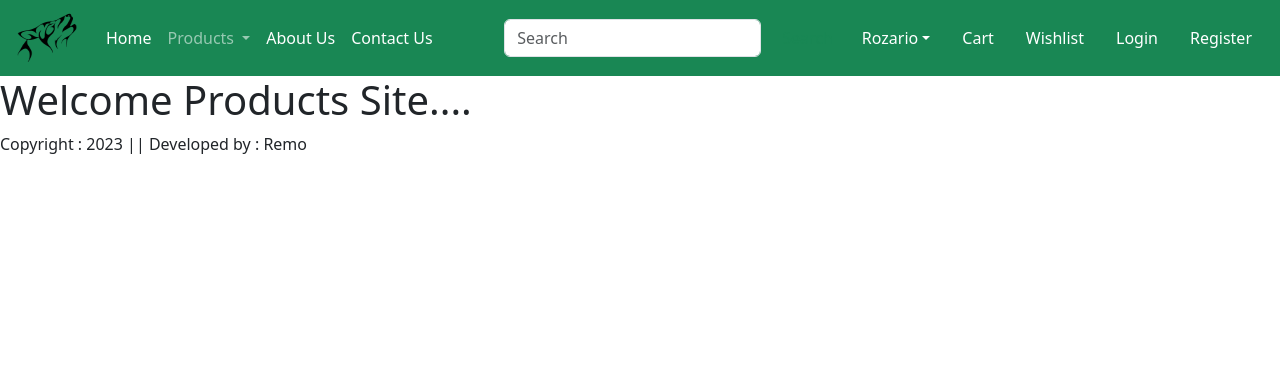
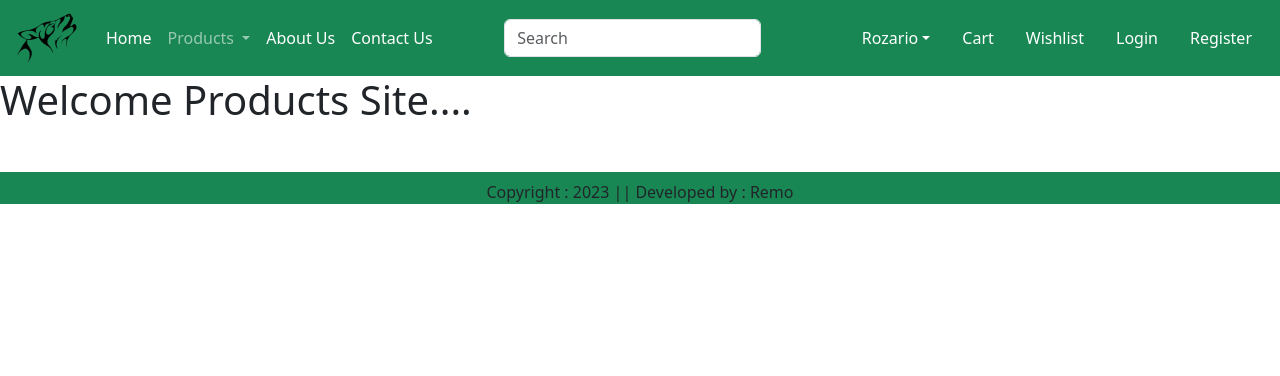
Before and after one commit to remorozario/E-commerce, a Django app: page / in a window 1280 px wide. Shown: the top 376 px of the page. Run offline with Django 4.2, Linux system fonts and the light colour scheme.

Commit message:
Footer updated

```diff
--- a/ec/app/templates/app/base.html
+++ b/ec/app/templates/app/base.html
@@ -63,7 +63,7 @@
                     <li><a class ="dropdown-item" href="#">Change Password</a></li>
                     <li><a class ="dropdown-item" href="#">Logout</a></li>
                 </ul>
-            </li>
+              </li>
             <li class='nav-item mx-2'>
               <a href='#' class='nav-link text-white'>Cart</a>
             </li>
@@ -81,7 +81,7 @@
 
       {% block main-content %}{% endblock main-content %}
 
-      <footer>
+      <footer class='container-fluid bg-success text-center pt-2 mt-5'>
         Copyright : 2023 || Developed by : Remo
       </footer>
 
```
